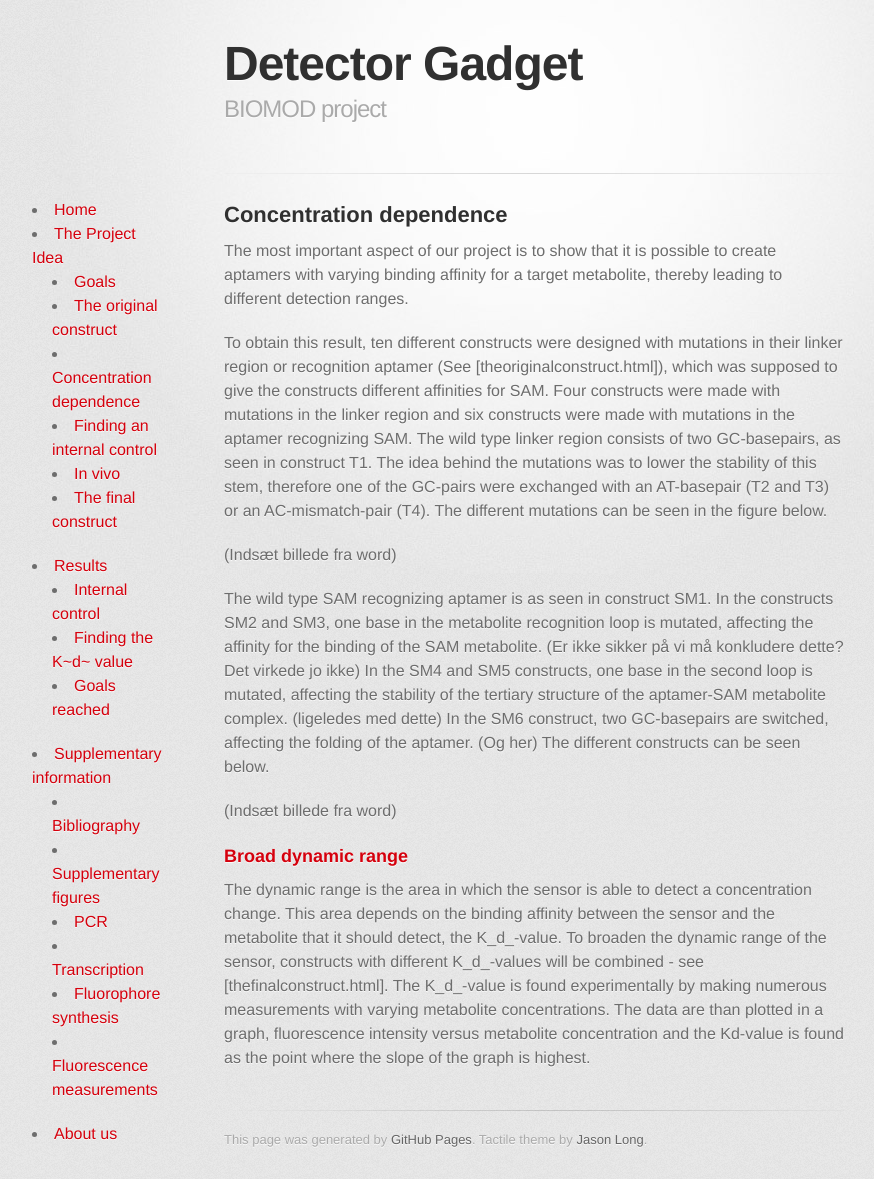
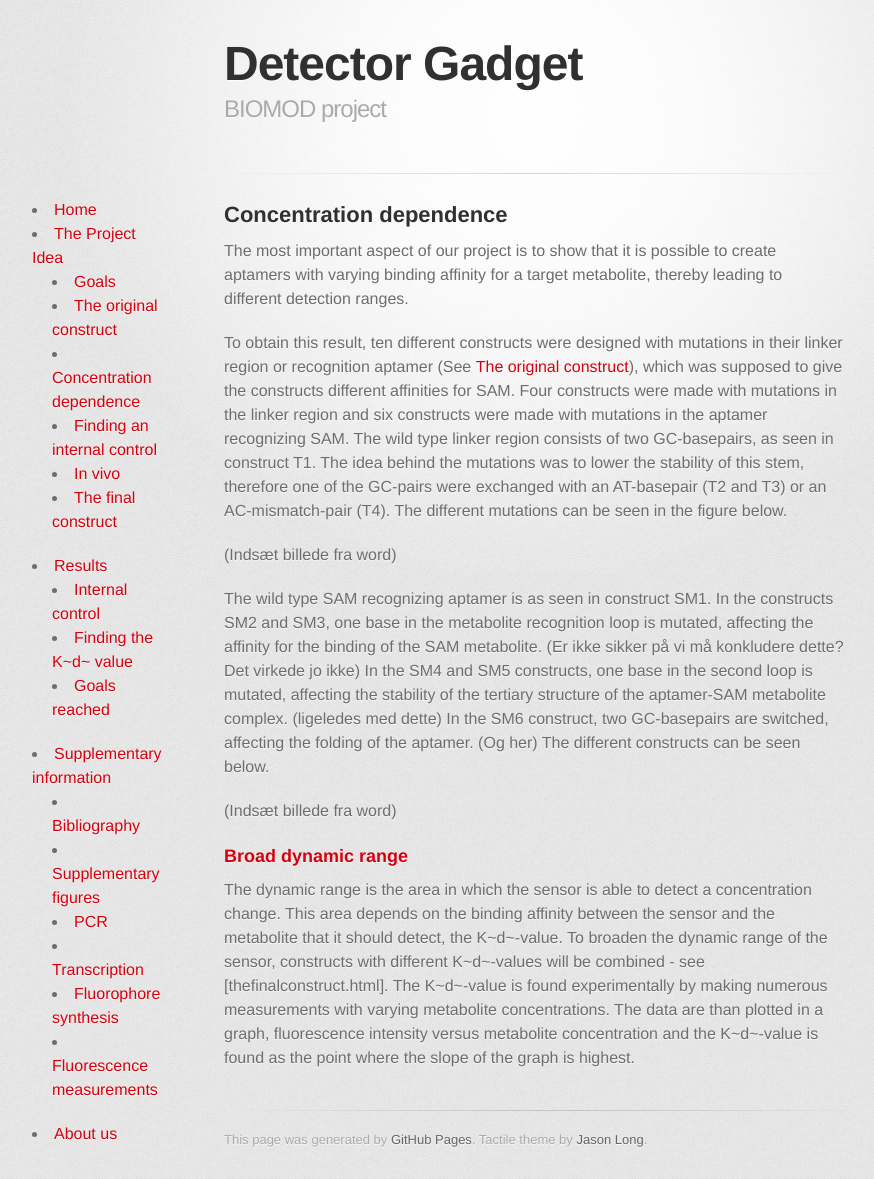
Before and after one commit to detectorgadget/detectorgadget.github.io, a Jekyll site: the page built from concdependence.md, in a window 1280 px wide. Shown: the whole page, without its empty margins (106-980 px from the left). Built offline with Jekyll 4.4.1, drawn with Linux system fonts in a browser that asks for light colours; some web fonts are replaced.

Commit message:
Updated text

```diff
--- a/concdependence.md
+++ b/concdependence.md
@@ -5,7 +5,7 @@ layout: default
 
 The most important aspect of our project is to show that it is possible to create aptamers with varying binding affinity for a target metabolite, thereby leading to different detection ranges.
 
-To obtain this result, ten different constructs were designed with mutations in their linker region or recognition aptamer (See [theoriginalconstruct.html]), which was supposed to give the constructs different affinities for SAM.
+To obtain this result, ten different constructs were designed with mutations in their linker region or recognition aptamer (See [The original construct](theoriginalconstruct.html)), which was supposed to give the constructs different affinities for SAM.
 Four constructs were made with mutations in the linker region and six constructs were made with mutations in the aptamer recognizing SAM.
 The wild type linker region consists of two GC-basepairs, as seen in construct T1. The idea behind the mutations was to lower the stability of this stem, therefore one of the GC-pairs were exchanged with an AT-basepair (T2 and T3) or an AC-mismatch-pair (T4). The different mutations can be seen in the figure below.
 
@@ -21,5 +21,5 @@ The different constructs can be seen below.
 
 ###Broad dynamic range
 
-The dynamic range is the area in which the sensor is able to detect a concentration change. This area depends on the binding affinity between the sensor and the metabolite that it should detect, the K_d_-value. To broaden the dynamic range of the sensor, constructs with different K_d_-values will be combined - see [thefinalconstruct.html].
-The K_d_-value is found experimentally by making numerous measurements with varying metabolite concentrations. The data are than plotted in a graph, fluorescence intensity versus metabolite concentration and the Kd-value is found as the point where the slope of the graph is highest.
+The dynamic range is the area in which the sensor is able to detect a concentration change. This area depends on the binding affinity between the sensor and the metabolite that it should detect, the K~d~-value. To broaden the dynamic range of the sensor, constructs with different K~d~-values will be combined - see [thefinalconstruct.html].
+The K~d~-value is found experimentally by making numerous measurements with varying metabolite concentrations. The data are than plotted in a graph, fluorescence intensity versus metabolite concentration and the K~d~-value is found as the point where the slope of the graph is highest.
```
Also changed, not shown: mangocontrol.md (+3 -2 lines), theoriginalconstruct.md (+1 -1 lines).
